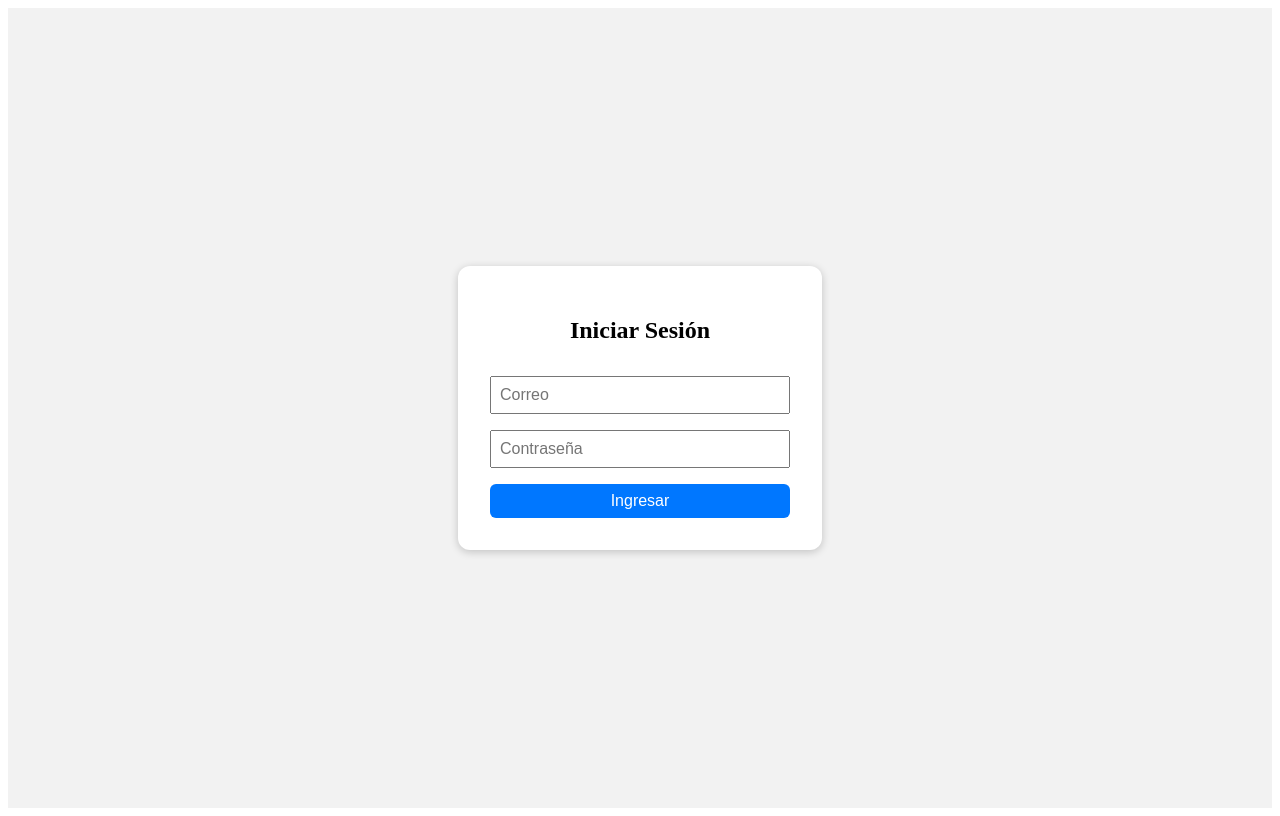
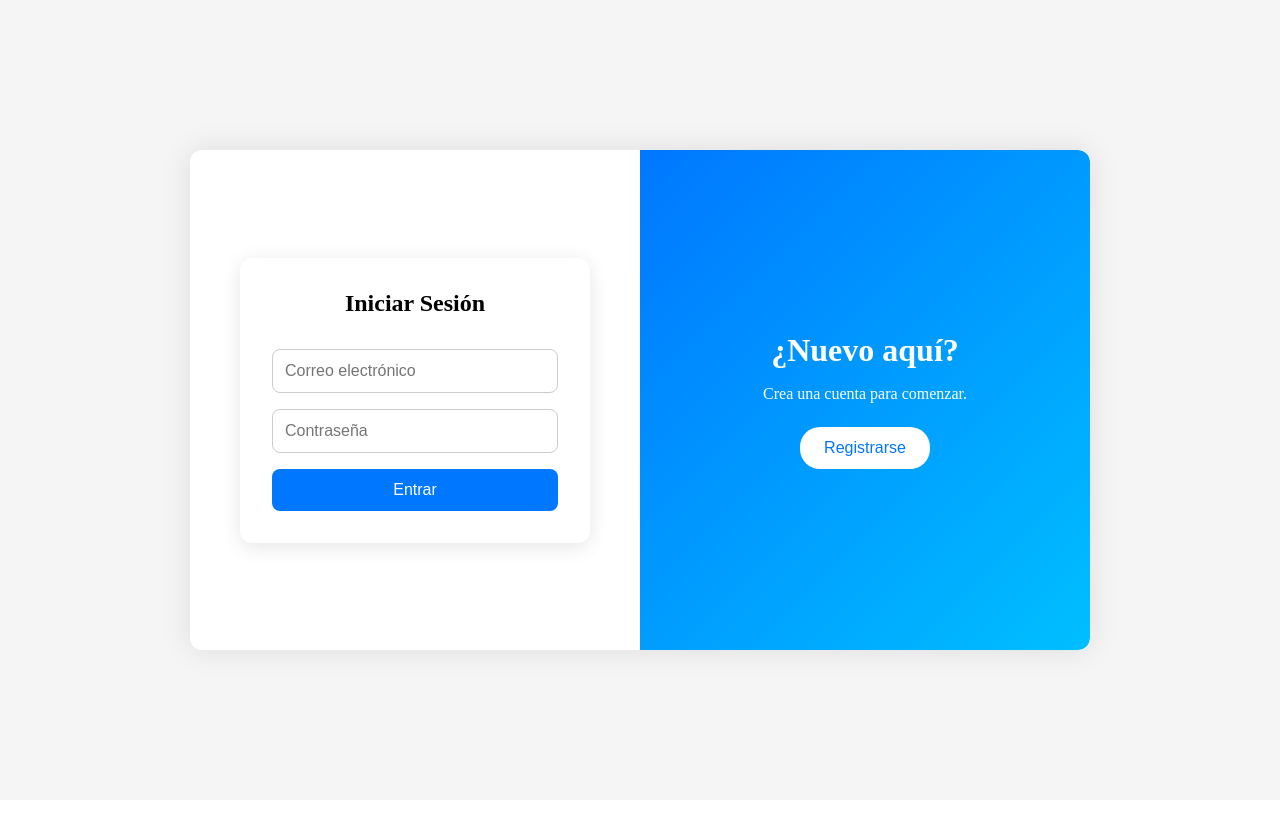
Before and after one commit to HJFlash/Reunion360, a React (Vite) app in the folder frontend/: page / in a window 1280 px wide. Built offline with nearby package versions, Linux system fonts and the light colour scheme.

Commit message:
Se implementa Frontend de página de Login y Register

```diff
--- a/frontend/src/main.tsx
+++ b/frontend/src/main.tsx
@@ -1,14 +1,15 @@
 import React from 'react';
 import ReactDOM from 'react-dom/client';
 import { BrowserRouter, Routes, Route } from 'react-router-dom';
-import Login from './pages/login'; // o donde guardaste el archivo
+//import Login from './pages/Login'; // o donde guardaste el archivo
+import Auth from './pages/Auth';
 
 
 ReactDOM.createRoot(document.getElementById('root')!).render(
   <React.StrictMode>
     <BrowserRouter>
       <Routes>
-        <Route path="/" element={<Login />} />
+        <Route path="/" element={<Auth />} />
       </Routes>
     </BrowserRouter>
   </React.StrictMode>
--- /dev/null
+++ b/frontend/src/pages/Auth.css
@@ -0,0 +1,145 @@
+/* Reset y setup básico */
+* {
+  box-sizing: border-box;
+  margin: 0;
+  padding: 0;
+}
+
+.auth-wrapper {
+  width: 100vw;
+  height: 100vh;
+  background: #f5f5f5;
+  display: flex;
+  justify-content: center;
+  align-items: center;
+}
+
+.auth-container {
+  width: 90vw;
+  max-width: 900px;
+  height: 500px;
+  background: white;
+  display: flex;
+  border-radius: 12px;
+  box-shadow: 0 0 30px rgba(0,0,0,0.1);
+  overflow: hidden;
+}
+
+.form-side,
+.info-side {
+  width: 50%;
+  padding: 2rem;
+  display: flex;
+  flex-direction: column;
+  justify-content: center;
+  align-items: center;
+}
+
+.form-side {
+  position: relative;
+}
+
+/* Dos formularios apilados con fade */
+.form {
+  position: absolute;
+  width: 100%;
+  max-width: 350px;
+  background: white;
+  padding: 2rem;
+  border-radius: 12px;
+  box-shadow: 0 4px 20px rgba(0,0,0,0.1);
+  display: flex;
+  flex-direction: column;
+  gap: 1rem;
+  opacity: 0;
+  pointer-events: none;
+  transform: translateY(20px);
+  transition: opacity 0.4s ease, transform 0.4s ease;
+}
+
+.form.visible {
+  opacity: 1;
+  pointer-events: auto;
+  transform: translateY(0);
+}
+
+.form h2 {
+  text-align: center;
+  margin-bottom: 1rem;
+}
+
+.form input {
+  padding: 0.75rem;
+  font-size: 1rem;
+  border-radius: 8px;
+  border: 1px solid #ccc;
+}
+
+.form button {
+  padding: 0.75rem;
+  border-radius: 8px;
+  border: none;
+  background-color: #0077ff;
+  color: white;
+  font-size: 1rem;
+  cursor: pointer;
+  transition: background-color 0.3s;
+}
+
+.form button:hover {
+  background-color: #005fc0;
+}
+
+/* Panel derecho */
+.info-side {
+  background: linear-gradient(135deg, #0077ff, #00bfff);
+  color: white;
+  text-align: center;
+  border-radius: 0 12px 12px 0;
+}
+
+.info-side h2 {
+  font-size: 2rem;
+  margin-bottom: 1rem;
+}
+
+.info-side p {
+  margin-bottom: 1.5rem;
+}
+
+.toggle-btn {
+  background: white;
+  color: #0077ff;
+  border: none;
+  border-radius: 20px;
+  padding: 0.75rem 1.5rem;
+  font-size: 1rem;
+  cursor: pointer;
+  transition: transform 0.3s;
+}
+
+.toggle-btn:hover {
+  transform: scale(1.05);
+}
+
+/* Responsive */
+@media (max-width: 768px) {
+  .auth-container {
+    flex-direction: column;
+    height: auto;
+  }
+  .form-side,
+  .info-side {
+    width: 100%;
+    padding: 1rem;
+    border-radius: 0;
+  }
+  .info-side {
+    border-radius: 0 0 12px 12px;
+  }
+  .form {
+    position: relative;
+    max-width: 100%;
+    transform: none !important;
+  }
+}
--- /dev/null
+++ b/frontend/src/pages/Auth.tsx
@@ -0,0 +1,55 @@
+import React, { useState } from 'react';
+import './Auth.css';
+
+const Auth: React.FC = () => {
+  const [isLogin, setIsLogin] = useState(true);
+
+  return (
+    <div className="auth-wrapper">
+      <div className="auth-container">
+        <div className="form-side">
+          {/* Login */}
+          <form
+            className={`form ${isLogin ? 'visible' : 'hidden'}`}
+            onSubmit={(e) => e.preventDefault()}
+          >
+            <h2>Iniciar Sesión</h2>
+            <input type="email" placeholder="Correo electrónico" required />
+            <input type="password" placeholder="Contraseña" required />
+            <button type="submit">Entrar</button>
+          </form>
+
+          {/* Register */}
+          <form
+            className={`form ${!isLogin ? 'visible' : 'hidden'}`}
+            onSubmit={(e) => e.preventDefault()}
+          >
+            <h2>Registrarse</h2>
+            <input type="email" placeholder="Correo electrónico" required />
+            <input type="password" placeholder="Contraseña" required />
+            <input type="password" placeholder="Confirmar contraseña" required />
+            <button type="submit">Crear cuenta</button>
+          </form>
+        </div>
+
+        <div className="info-side">
+          <h2>{isLogin ? '¿Nuevo aquí?' : '¿Ya tienes cuenta?'}</h2>
+          <p>
+            {isLogin
+              ? 'Crea una cuenta para comenzar.'
+              : 'Inicia sesión si ya tienes una.'}
+          </p>
+          <button
+            className="toggle-btn"
+            onClick={() => setIsLogin((prev) => !prev)}
+            aria-label="Cambiar formulario"
+          >
+            {isLogin ? 'Registrarse' : 'Iniciar sesión'}
+          </button>
+        </div>
+      </div>
+    </div>
+  );
+};
+
+export default Auth;
```
